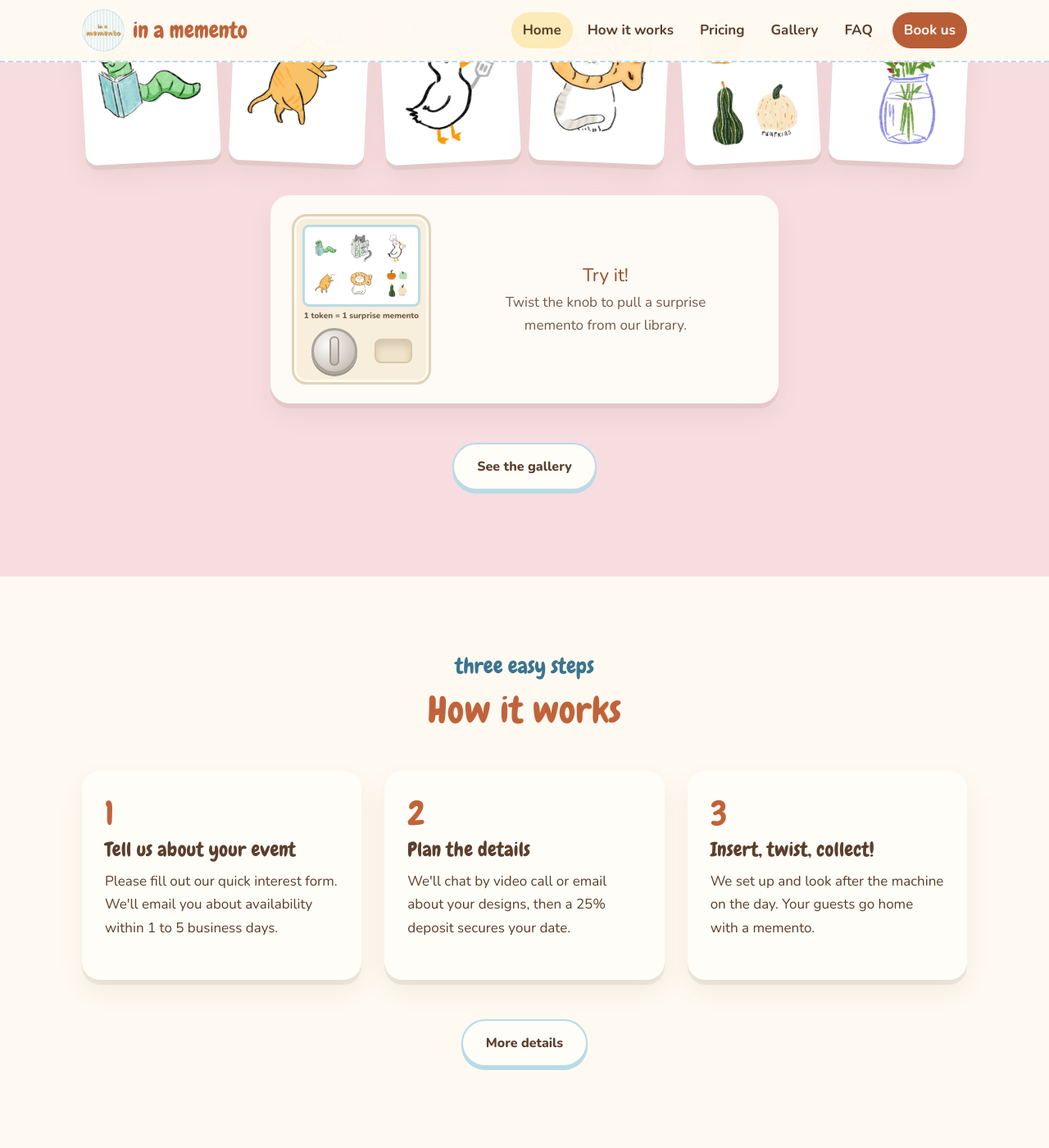
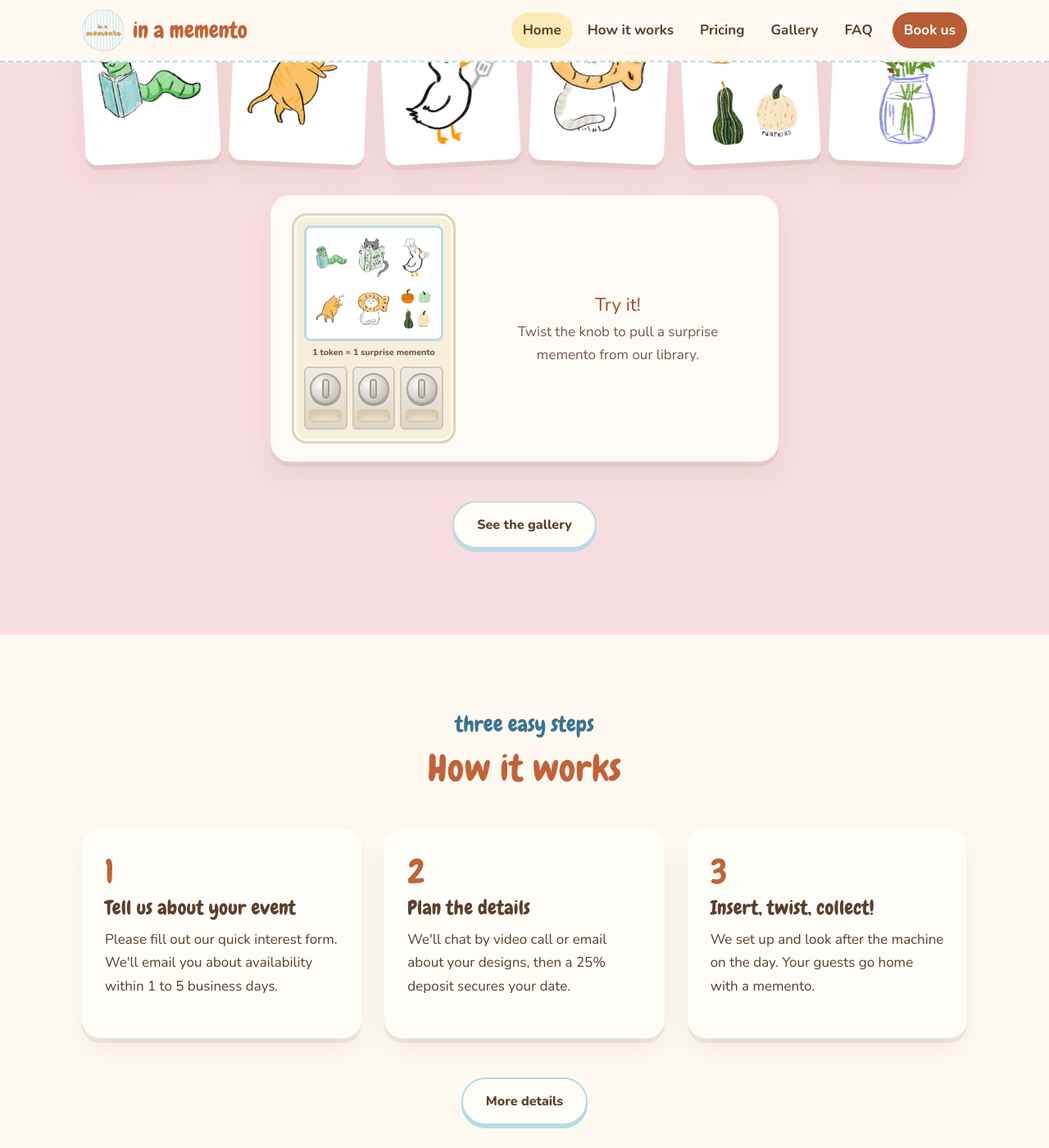
Before and after one commit to andrew-hy-kim/in.a.memento, a Jekyll site: the page built from index.html, in a window 1280 px wide and 1400 px high, scrolled down 2280 px. Shown: the whole window at 82% size. Built offline with Jekyll 4.4.1, drawn with Linux system fonts in a browser that asks for light colours.

Commit message:
Reshape the pull-a-memento machine like the real one
Taller cabinet, designs shown 4:5 in the window, and three coin knobs
with their own doors (any knob dispenses). The 404 machine is unchanged.

Co-Authored-By: Claude Opus 5.5 <noreply@anthropic.com>
Claude-Session: https://claude.ai/code/session_01A4x6zNFM2ikQnVBPRWM1LK

```diff
--- a/css/style.css
+++ b/css/style.css
@@ -1499,3 +1499,33 @@ html { scroll-padding-top: 96px; }
   .sticker-b { right: -4px; bottom: -14px; }
 }
 @media (prefers-reduced-motion: reduce) { .polaroid.scrap { transition: none; } }
+
+/* Pull-a-memento machine shaped like the real one: tall cabinet, 4:5 design window,
+   three coin knobs with their own doors */
+.pull-game .mini-machine { width: 200px; padding: 12px 12px 14px; }
+.pull-game .mm-window { gap: 6px; padding: 8px; }
+.pull-game .mm-window img { aspect-ratio: 4 / 5; object-fit: contain; }
+.pull-game .mm-label { margin: 8px 0 10px; font-size: 0.66rem; }
+.pull-game .mm-controls { display: grid; grid-template-columns: repeat(3, 1fr); gap: 6px; }
+.pull-game .mm-slot {
+  display: flex;
+  flex-direction: column;
+  align-items: center;
+  gap: 6px;
+  padding: 6px 0 7px;
+  background: linear-gradient(#f1ece3, #ddd6ca);
+  border: 2px solid #cfc7b9;
+  border-radius: 6px;
+}
+.pull-game .mm-knob { width: 38px; height: 38px; border-width: 2px; box-shadow: 0 2px 0 #9b958c; }
+.pull-game .mm-knob span { top: 5px; bottom: 5px; width: 9px; margin-left: -4.5px; }
+.pull-game .mm-knob:hover, .pull-game .mm-knob:focus-visible { box-shadow: 0 2px 0 #9b958c, 0 0 0 4px var(--butter); }
+.pull-game .mm-door { width: 40px; height: 16px; border-radius: 5px; }
+.pull-game .dispensing .mm-door { animation: door-rattle 0.35s ease 0.3s; }
+.dispensing.pull-game .mm-door { animation: none; }
+@media (max-width: 640px) {
+  .pull-game .mini-machine { width: 100%; max-width: 168px; padding: 9px 9px 11px; }
+  .pull-game .mm-knob { width: 32px; height: 32px; }
+  .pull-game .mm-door { width: 32px; height: 13px; }
+  .pull-game .mm-label { font-size: 0.6rem; }
+}
--- a/index.html
+++ b/index.html
@@ -82,8 +82,12 @@ description: "Sticker, temporary tattoo and/or mini print vending machine rental
         </div>
         <div class="mm-label">1 token = 1 surprise memento</div>
         <div class="mm-controls">
-          <button class="mm-knob" type="button" aria-label="Twist the knob to pull a surprise memento"><span></span></button>
-          <div class="mm-door" aria-hidden="true"></div>
+          {%- for n in (1..3) %}
+          <div class="mm-slot">
+            <button class="mm-knob" type="button" aria-label="Twist knob {{ n }} to pull a surprise memento"><span></span></button>
+            <div class="mm-door" aria-hidden="true"></div>
+          </div>
+          {%- endfor %}
         </div>
       </div>
       <div class="mm-prize" aria-live="polite">
--- a/js/main.js
+++ b/js/main.js
@@ -281,13 +281,14 @@ var reduceMotion = window.matchMedia && window.matchMedia("(prefers-reduced-moti
   var game = document.querySelector(".pull-game");
   if (!game) return;
   var designs = JSON.parse(game.getAttribute("data-designs") || "[]");
-  var knob = game.querySelector(".mm-knob");
+  var knobs = Array.prototype.slice.call(game.querySelectorAll(".mm-knob"));
   var prize = game.querySelector(".mm-prize");
   var last = -1;
   var busy = false;
-  if (!designs.length || !knob) return;
+  if (!designs.length || !knobs.length) return;
 
-  knob.addEventListener("click", function () {
+  knobs.forEach(function (knob) { knob.addEventListener("click", function () {
+    var slot = knob.closest(".mm-slot") || game;
     if (busy) return;
     busy = true;
     var i;
@@ -300,7 +301,7 @@ var reduceMotion = window.matchMedia && window.matchMedia("(prefers-reduced-moti
     knob.classList.remove("spin");
     void knob.offsetWidth; // restart the animation
     knob.classList.add("spin");
-    game.classList.add("dispensing");
+    slot.classList.add("dispensing");
 
     setTimeout(function () {
       var fig = document.createElement("figure");
@@ -318,10 +319,10 @@ var reduceMotion = window.matchMedia && window.matchMedia("(prefers-reduced-moti
       prize.innerHTML = "";
       prize.appendChild(fig);
       prize.appendChild(again);
-      game.classList.remove("dispensing");
+      slot.classList.remove("dispensing");
       busy = false;
     }, reduceMotion ? 0 : 650);
-  });
+  }); });
 })();
 
 // Soft fade-in as sections scroll into view
```
